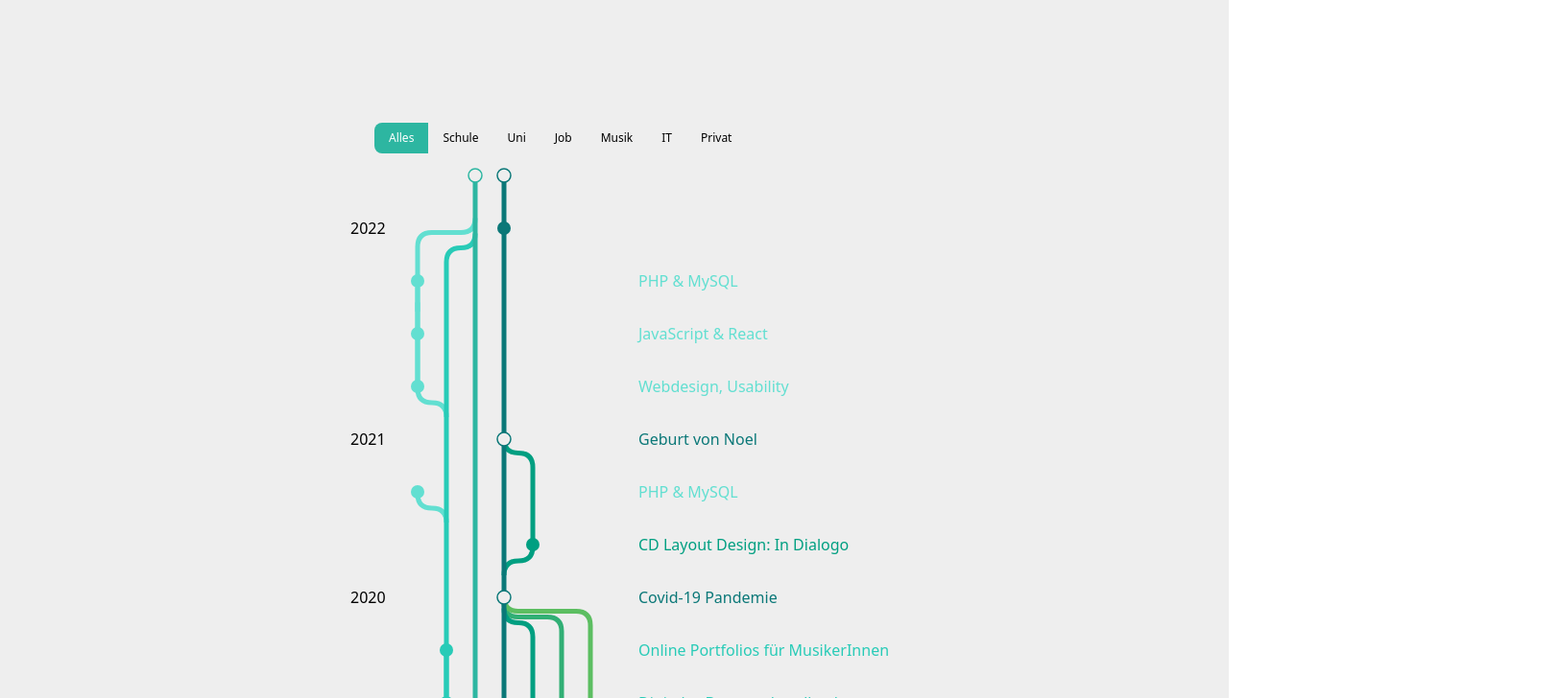
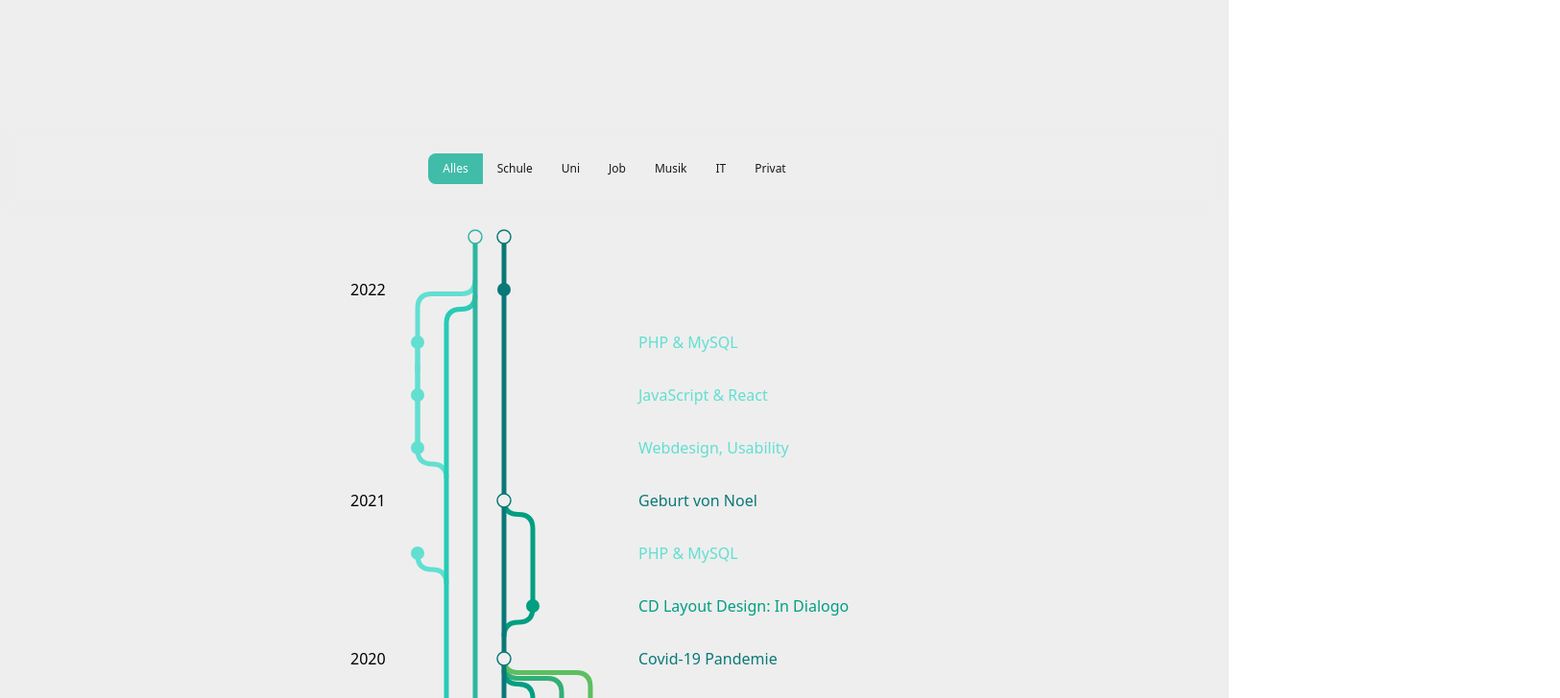
Before and after one commit to gabjuh/webdev-portfolio, a React (Vite) app: page / in a window 1280 px wide. Shown: the part 800-1528 px from the top of the page at 96% size, 1625 px wide, since content can reach past the window. Built offline with nearby package versions, Linux system fonts and the light colour scheme.

Commit message:
set buttons position to center

```diff
--- a/src/components/CvTree.tsx
+++ b/src/components/CvTree.tsx
@@ -159,14 +159,15 @@ const CvTree: React.FC<ICvTree> = ({
 
   return (
     <>
-      <div className="overflow-hidden">
+      <div className="lg:mt-32" id="cv">
         {/* Buttons */}
         <div
-          className="btn-categories flex flex-wrap sm:w-[500px] mt-32 mx-auto"
+          className="btn-categories flex flex-wrap sm:w-[100%]  mx-auto z-10 bg-[#eee] p-8 backdrop-filter backdrop-blur-sm opacity-90 justify-center"
           style={{
-            position: "-webkit-sticky",
+            position: "sticky",
             top: 0,
           }}
+          id="buttons"
         >
           {categories.map((category, i) => (
             <React.Fragment key={`button_${i}`}>
@@ -179,7 +180,7 @@ const CvTree: React.FC<ICvTree> = ({
             </React.Fragment>
           ))}
         </div>
-        <div className={`relative mx-auto w-[390px] md:-translate-x-[100px]`} >
+        <div className={`relative mx-auto w-[390px] md:-translate-x-[100px] z-0`} >
           <div className="mx-auto w-[100%]">
           </div>
           <svg
```
